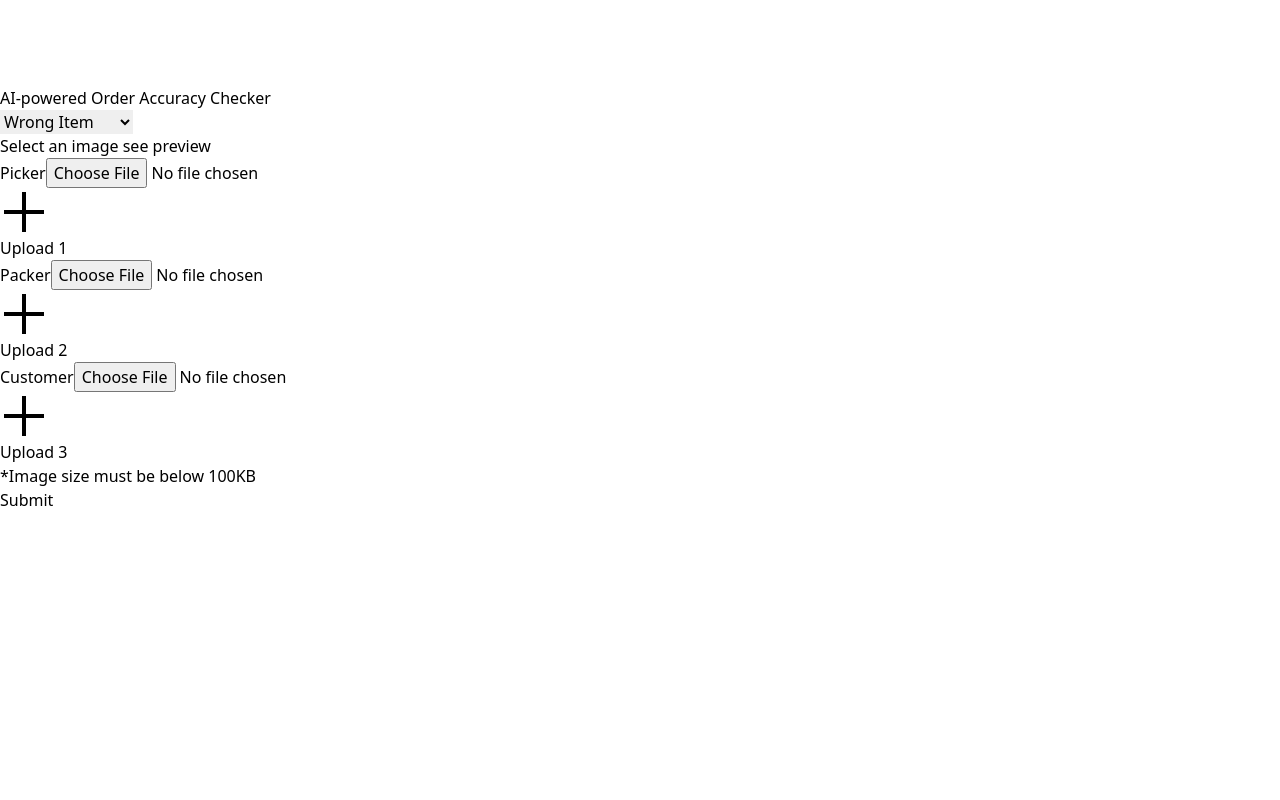
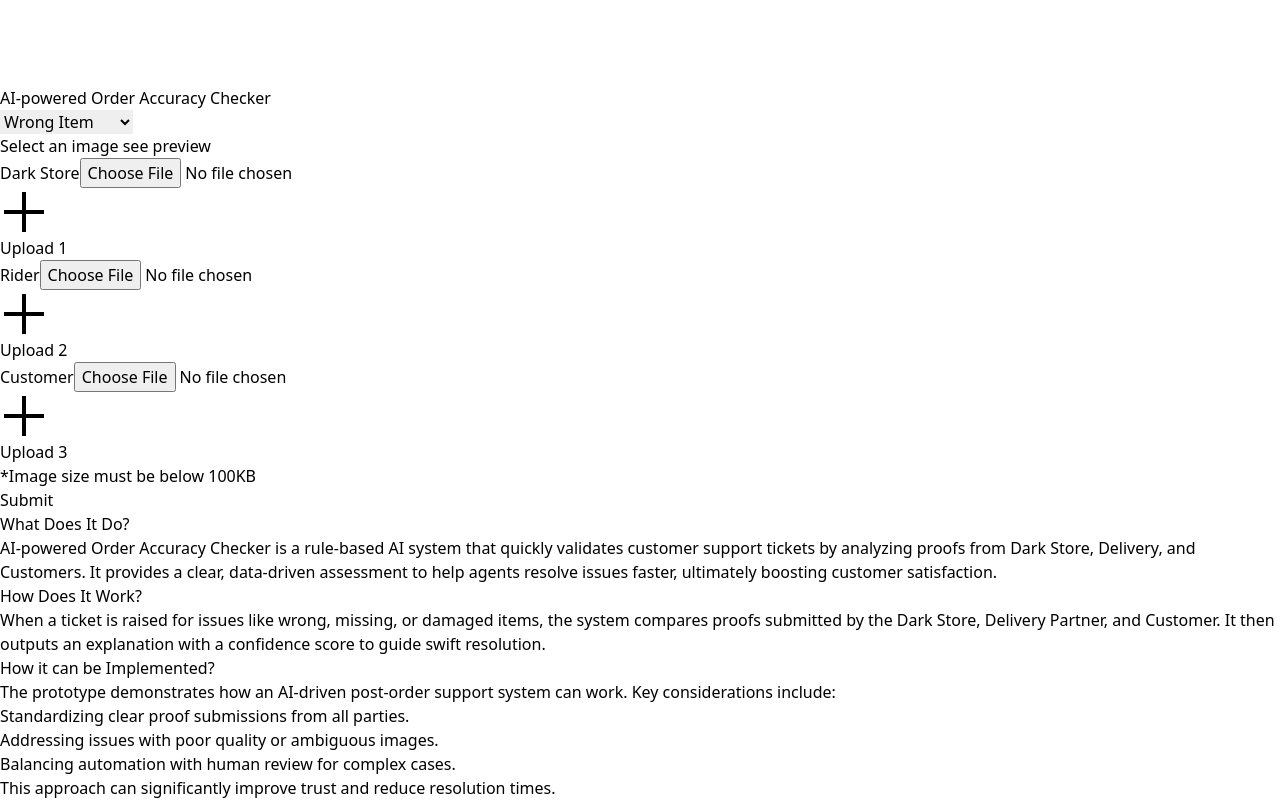
Before and after one commit to yash12990/image-recognizer, a Next.js app: page / in a window 1280 px wide. Shown: the part 414-1214 px from the top of the page. Before the commit the page ends 926 px from the top, so only its background shows below. Built offline with nearby package versions, Linux system fonts and the light colour scheme.

Commit message:
new fixes

```diff
--- a/src/components/image-uploader-container.jsx
+++ b/src/components/image-uploader-container.jsx
@@ -119,6 +119,7 @@ export default function ImageUploaderContainer() {
         <option value="3">Damaged Item</option>
       </select>
 
+      <div className="flex items-center gap-x-10">
         <div className="sm:h-[75svh] sm:max-h-[780px] overflow-y-auto h-full sm:w-[500px] sm:bg-white sm:rounded-3xl p-4 flex flex-col">
           <section className="h-[210px] w-full bg-gray-200 rounded-2xl flex items-center justify-center py-3">
             <ImagePreview selectedImage={selectedImage} />
@@ -139,6 +140,41 @@ export default function ImageUploaderContainer() {
             />
           </div>
         </div>
+
+        <div className="sm:h-[75svh] sm:max-h-[780px] overflow-y-auto h-full sm:w-[500px] sm:bg-white sm:rounded-3xl p-4 flex flex-col text-base gap-y-4">
+          <p className="font-semibold">What Does It Do?</p>
+          <p className="font-medium">
+            AI-powered Order Accuracy Checker is a rule-based AI system that
+            quickly validates customer support tickets by analyzing proofs from
+            Dark Store, Delivery, and Customers. It provides a clear,
+            data-driven assessment to help agents resolve issues faster,
+            ultimately boosting customer satisfaction.
+          </p>
+
+          <p className="font-semibold">How Does It Work?</p>
+          <p className="font-medium">
+            When a ticket is raised for issues like wrong, missing, or damaged
+            items, the system compares proofs submitted by the Dark Store,
+            Delivery Partner, and Customer. It then outputs an explanation with
+            a confidence score to guide swift resolution.
+          </p>
+
+          <p className="font-semibold">How it can be Implemented?</p>
+          <p className="font-medium">
+            The prototype demonstrates how an AI-driven post-order support
+            system can work. Key considerations include:
+          </p>
+          <ul className="list-disc pl-5">
+            <li>Standardizing clear proof submissions from all parties.</li>
+            <li>Addressing issues with poor quality or ambiguous images.</li>
+            <li>Balancing automation with human review for complex cases.</li>
+          </ul>
+          <p className="font-medium">
+            This approach can significantly improve trust and reduce resolution
+            times.
+          </p>
+        </div>
+      </div>
     </div>
   );
 }
--- a/src/components/image-uploader.jsx
+++ b/src/components/image-uploader.jsx
@@ -23,8 +23,8 @@ export default function ImageUploader({
         {images.map((image, index) =>
           image === null ? (
             <section key={index} className="flex flex-col items-center gap-1">
-              <label>
-                {index === 0 ? "Picker" : index === 1 ? "Packer" : "Customer"}
+              <label className="sm:text-black text-white">
+                {index === 0 ? "Dark Store" : index === 1 ? "Rider" : "Customer"}
               </label>
 
               <AddImageButton
```
Lines whose indentation alone changed are shown as unchanged.
